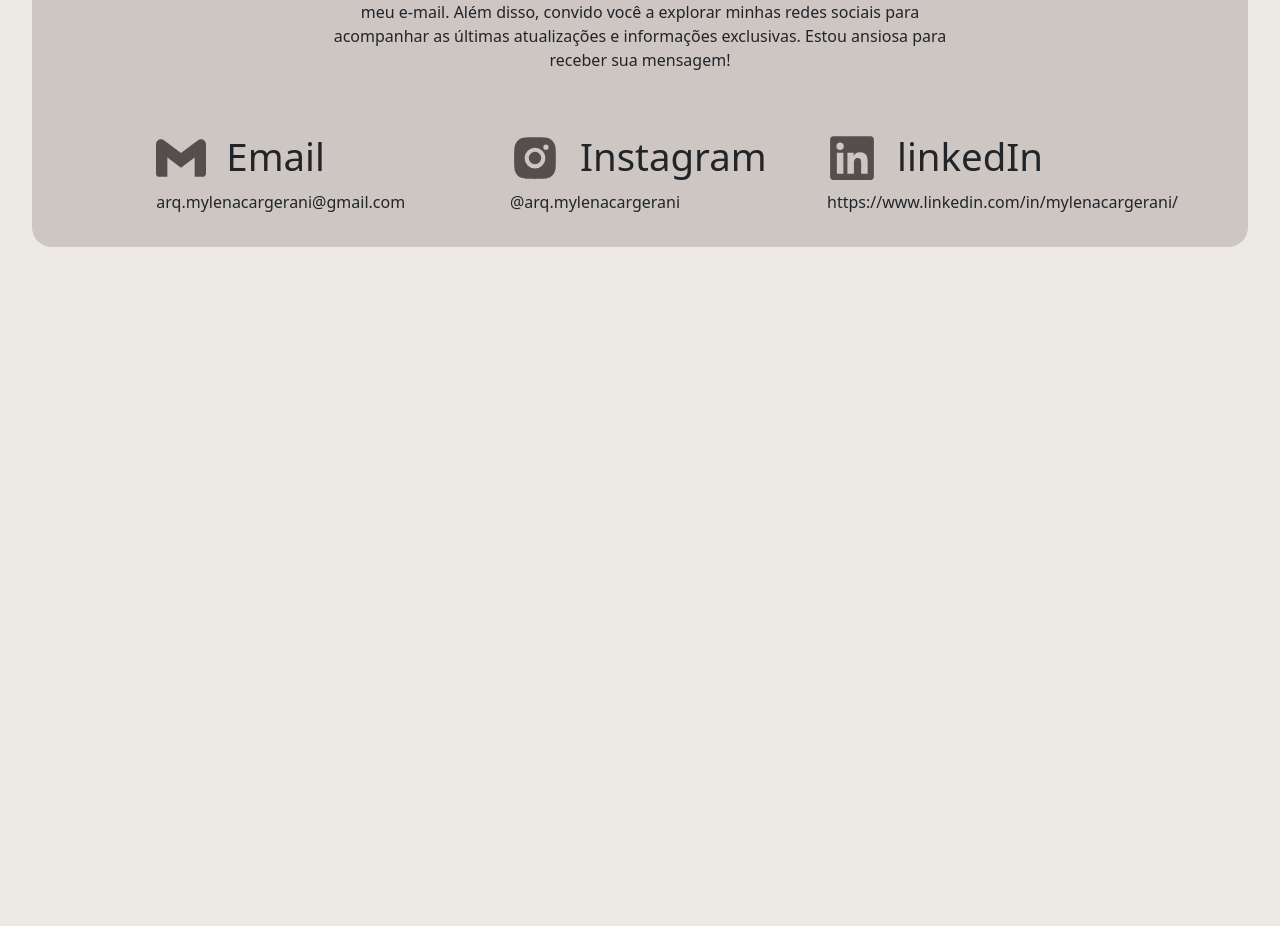
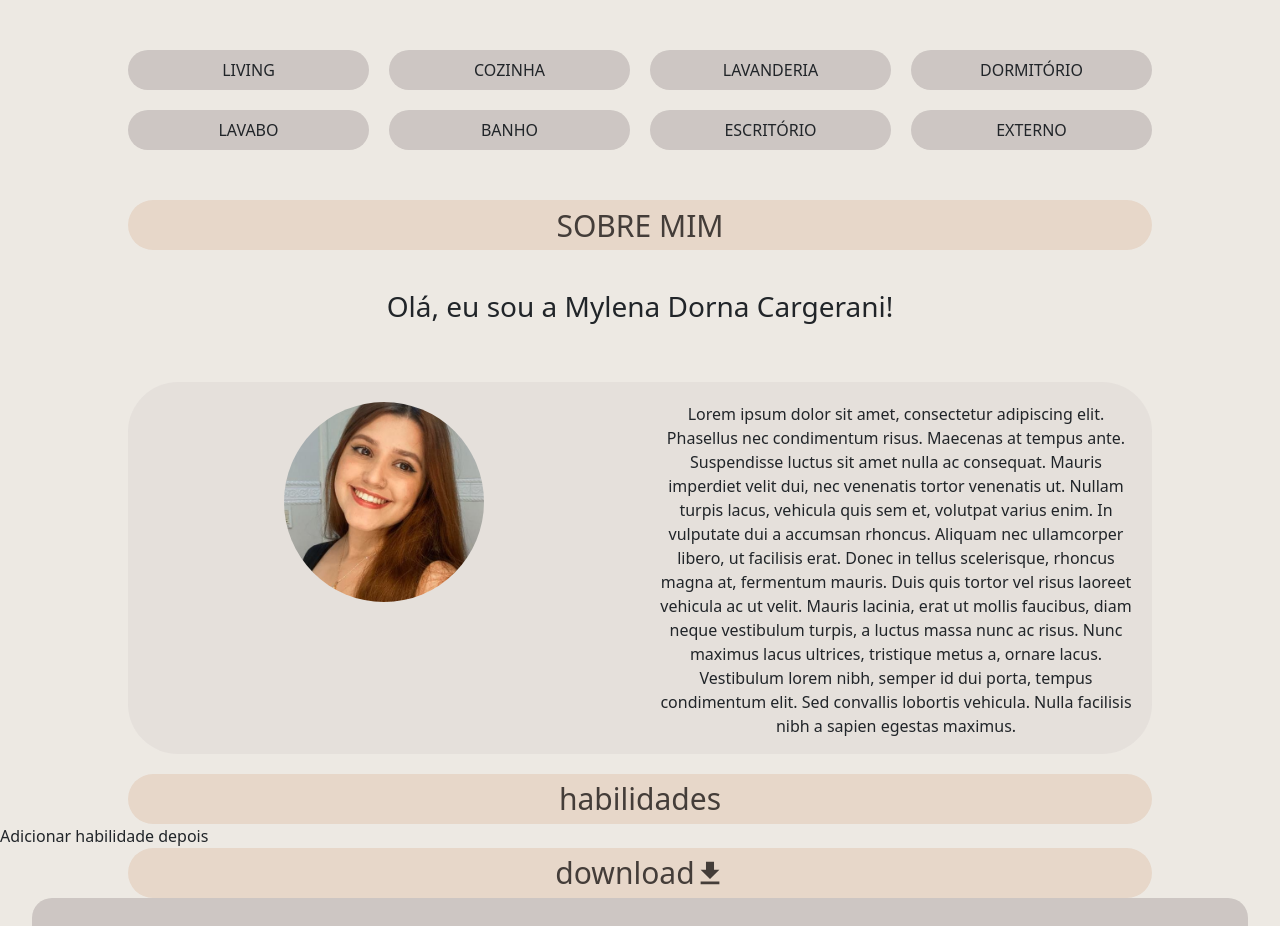
Before and after one commit to Rafael-conquista/myArch_portifolio, a React (Create React App) app in the folder my_arch/: page / in a window 1280 px wide. Shown: the part 812-1738 px from the top of the page. Before the commit the page ends 1075 px from the top, so only its background shows below. Built offline with nearby package versions, Linux system fonts and the light colour scheme.

Commit message:
adiciona estrutura final página inicial

```diff
--- a/my_arch/src/App.js
+++ b/my_arch/src/App.js
@@ -2,12 +2,20 @@ import './App.css';
 import Navbar from './components/navbar';
 import Footer from './components/footer';
 import Slider from './components/slider';
+import ProjetoAcess from './components/projetos_acess';
+import AboutMe from './components/sobre_mim';
+import Skills from './components/skills';
+import Download from './components/download';
 
 function App() {
   return (
     <div>
       <Navbar/>
       <Slider/>
+      <ProjetoAcess/>
+      <AboutMe/>
+      <Skills/>
+      <Download/>
       <Footer/>
     </div>
   );
--- /dev/null
+++ b/my_arch/src/components/download.css
@@ -0,0 +1,11 @@
+.download:hover{
+    background-color: aqua;
+    cursor: pointer;
+    transform: translateY(-10px);
+    transition: 0.5s;
+    background-color: #d8c4b4d0;
+}
+
+.download{
+    transition: 0.5s;
+}
--- /dev/null
+++ b/my_arch/src/components/download.js
@@ -0,0 +1,15 @@
+import { IoMdDownload } from "react-icons/io";
+import DownloadCurriculo from "../utils/download_curriculo";
+import './download.css'
+
+function Download(){
+    return(
+        <div>
+            <div className="project_button_menu download" onClick={DownloadCurriculo}>
+                download  <IoMdDownload/>
+            </div>
+        </div>
+    )
+}
+
+export default Download;
--- a/my_arch/src/components/navbar.js
+++ b/my_arch/src/components/navbar.js
@@ -4,14 +4,12 @@ import logo from '../images/logo.jpeg'
 import perfil from '../images/perfil.jpeg'
 import { useState } from 'react';
 import { CgMenuRight } from "react-icons/cg";
-import { IoMdDownload } from "react-icons/io";
 import { IoIosClose } from "react-icons/io";
-import { CgProfile } from "react-icons/cg";
 import { GiFamilyHouse } from "react-icons/gi";
 import { IoNewspaperSharp } from "react-icons/io5";
 import './navbar.css'
 import { Row, Col } from 'react-bootstrap';
-//import curriculo_rafael_conquista from '../img/curriculo.pdf';
+import DownloadCurriculo from "../utils/download_curriculo";
 
 function Navbar() {
     const [show, setShow] = useState(false);
@@ -19,23 +17,13 @@ function Navbar() {
     const handleClose = () => setShow(false);
     const handleShow = () => setShow(true);
 
-    /*
-    const iniciarDownload = () => {
-        const link = document.createElement('a');
-        link.href = curriculo_rafael_conquista;
-        link.setAttribute('download', ''); // Isso força o download ao invés de abrir o arquivo no navegador
-        document.body.appendChild(link);
-        link.click();
-        document.body.removeChild(link);
-    };
-    */
-    //adicionar o onclick de download dps
-
     return (
         <div>
             <nav className="navbar navbar-light shadow navbar_view">
                 <div className="container-fluid">
-                    <img src={logo} alt='vazio' className='logo' />
+                    <a href="#" className="menu_link">
+                        <img src={logo} alt='vazio' className='logo' href="#"/>
+                    </a>
                     <h1 className="menu_title" href="#"><a href="#" className="menu_link">MYARCH</a></h1>
                     <CgMenuRight className='burguer_menu' onClick={handleShow} />
                 </div>
@@ -74,9 +62,9 @@ function Navbar() {
                         </Col>
                     </Row>
                     <ul>
-                        <li className="menu_item_nav"><a className="link_text">Currículo </a></li>
+                        <li className="menu_item_nav" onClick={DownloadCurriculo}><a className="link_text">Currículo </a></li>
                     </ul>
-                    <Row className='navbar_description'>
+                    <Row className='navbar_description' onClick={DownloadCurriculo}>
                         <Col className='col-3'>
                             <IoNewspaperSharp className='navbar_icon'/>
                         </Col>
--- /dev/null
+++ b/my_arch/src/components/projetos_acess.css
@@ -0,0 +1,53 @@
+.project_button_menu{
+    text-align: center;
+    background-color: #e7d7c9;
+    width: 80vw;
+    margin: 0 auto;
+    height: 50px;
+    border-radius: 70px;
+    display: flex;
+    align-items: center;
+    justify-content: center;
+    font-size: 30px;
+    color: #443d39;
+    user-select: none;
+}
+
+.projects_menu_body{
+    padding-top: 50px;
+}
+
+.projects_grid{
+    display: grid;
+    gap: 20px;
+    grid-template-columns: repeat(2, 2fr);
+    padding-top: 50px;
+    padding-left: 10vw;
+    padding-right: 10vw;
+}
+
+.projects_button{
+    background-color: #cdc6c3;
+    border-radius: 70px;
+    height: 5vh;
+    cursor: pointer;
+    transition: 1s;
+    text-align: center;
+    display: flex;
+    align-items: center;
+    justify-content: center;
+}
+
+.projects_button:hover{
+    background-color: #d4b2a7;
+    transition: 1s;
+    transform: translateY(-5px);
+    transition: 0.5s;
+}
+
+@media screen and (min-width:500px) {
+    .projects_grid {
+      flex-direction: column;
+      grid-template-columns: repeat(4, 2fr);
+    }
+  }
--- /dev/null
+++ b/my_arch/src/components/projetos_acess.js
@@ -0,0 +1,34 @@
+import './projetos_acess.css'
+import { useState } from 'react'
+
+function ProjetoAcess() {
+    const projects_classes = ['Living', 'Cozinha', 'lavanderia', 'Dormitório', 'Lavabo', 'Banho', 'Escritório', 'Externo']
+
+    const [show, setshow] = useState(false)
+    const handleSkill = () => {
+        if (!show) {
+            setshow(true)
+        } else {
+            setshow(false)
+        }
+    }
+
+    return (
+        <div className='projects_menu_body'>
+            <div className="project_button_menu">PROJETOS</div>
+                <div className='projects_grid'>
+                    {
+                        projects_classes.map((key) => {
+                            return(
+                                <div className='projects_button'>
+                                    <span>{key.toUpperCase()}</span>
+                                </div>
+                            )
+                        })
+                    }
+                </div>
+        </div>
+    )
+}
+
+export default ProjetoAcess;
--- /dev/null
+++ b/my_arch/src/components/skills.js
@@ -0,0 +1,15 @@
+function Skills() {
+    const habilidades = ['AutoCad', 'SketchUp', 'V-Ray', 'Archicad']
+    return(
+        <div>
+            <div className="project_button_menu">
+                habilidades
+            </div>
+            <div>
+                Adicionar habilidade depois
+            </div>
+        </div>
+    )
+}
+
+export default Skills;
--- /dev/null
+++ b/my_arch/src/components/sobre_mim.css
@@ -0,0 +1,50 @@
+.about_title{
+    text-align: center;
+    margin-top: 20px;
+    padding-bottom: 50px;
+    padding-top: 20px;
+}
+
+.about_image{
+    border-radius: 100px;
+    max-height: 200px;
+}
+
+.about_image_div{
+    display: flex;
+    justify-content: center;
+    padding-bottom: 20px;
+}
+
+.about_body{
+    padding-bottom: 20px;
+    padding-left: 10vw;
+    padding-right: 10vw;
+}
+
+.about_text{
+    padding-right: 20px;
+    padding-left: 20px;
+    text-align: center;
+}
+
+.about_grid{
+    display: grid;
+    grid-template-columns: repeat(1, 2fr);
+    padding-top: 20px;
+    background: #cdc6c342;
+    border-radius: 50px;
+}
+
+@media screen and (min-width:800px) {
+    .about_grid {
+      flex-direction: column;
+      grid-template-columns: repeat(2, 2fr);
+    }
+  }
+
+@media screen and (max-width:500px) {
+    .about_title{
+      font-size: 25px;
+    }
+  }
--- /dev/null
+++ b/my_arch/src/components/sobre_mim.js
@@ -0,0 +1,35 @@
+import perfil from '../images/perfil.jpeg'
+import './sobre_mim.css'
+
+function AboutMe(){
+    return(
+        <div className="projects_menu_body">
+            <div className="project_button_menu">SOBRE MIM</div>
+            <div className='teste'>
+            <h3 className='about_title'>Olá, eu sou a Mylena Dorna Cargerani!</h3>
+            <div className='about_body'>
+                <div className='about_grid'>
+                    <div className='about_image_div'>
+                        <img src={perfil} alt='vazio' className='about_image' />
+                    </div>
+                    <div className='about_text'>
+                        <p>Lorem ipsum dolor sit amet, consectetur adipiscing elit. Phasellus nec condimentum risus.
+                        Maecenas at tempus ante. Suspendisse luctus sit amet nulla ac consequat. Mauris
+                        imperdiet velit dui, nec venenatis tortor venenatis ut. Nullam turpis lacus, vehicula quis sem
+                        et, volutpat varius enim. In vulputate dui a accumsan rhoncus. Aliquam nec ullamcorper
+                        libero, ut facilisis erat. Donec in tellus scelerisque, rhoncus magna at, fermentum mauris.
+                        Duis quis tortor vel risus laoreet vehicula ac ut velit. Mauris lacinia, erat ut mollis faucibus,
+                        diam neque vestibulum turpis, a luctus massa nunc ac risus. Nunc maximus lacus ultrices,
+                        tristique metus a, ornare lacus. Vestibulum lorem nibh, semper id dui porta, tempus
+                        condimentum elit. Sed convallis lobortis vehicula. Nulla facilisis nibh a sapien egestas
+                        maximus.</p>
+                    </div>
+                </div>
+            </div>
+            </div>
+
+        </div>
+    )
+}
+
+export default AboutMe;
--- /dev/null
+++ b/my_arch/src/utils/download_curriculo.js
@@ -0,0 +1,12 @@
+import curriculo from '../images/curriculo.pdf';
+
+function DownloadCurriculo(){
+    const link = document.createElement('a');
+    link.href = curriculo;
+    link.setAttribute('download', ''); // Isso força o download ao invés de abrir o arquivo no navegador
+    document.body.appendChild(link);
+    link.click();
+    document.body.removeChild(link);
+}
+
+export default DownloadCurriculo;
```
Also changed, not shown: my_arch/src/components/skills.css (added), my_arch/src/images/perfil.jpeg, 1 other file (tests, documents, lock files or other folders).
